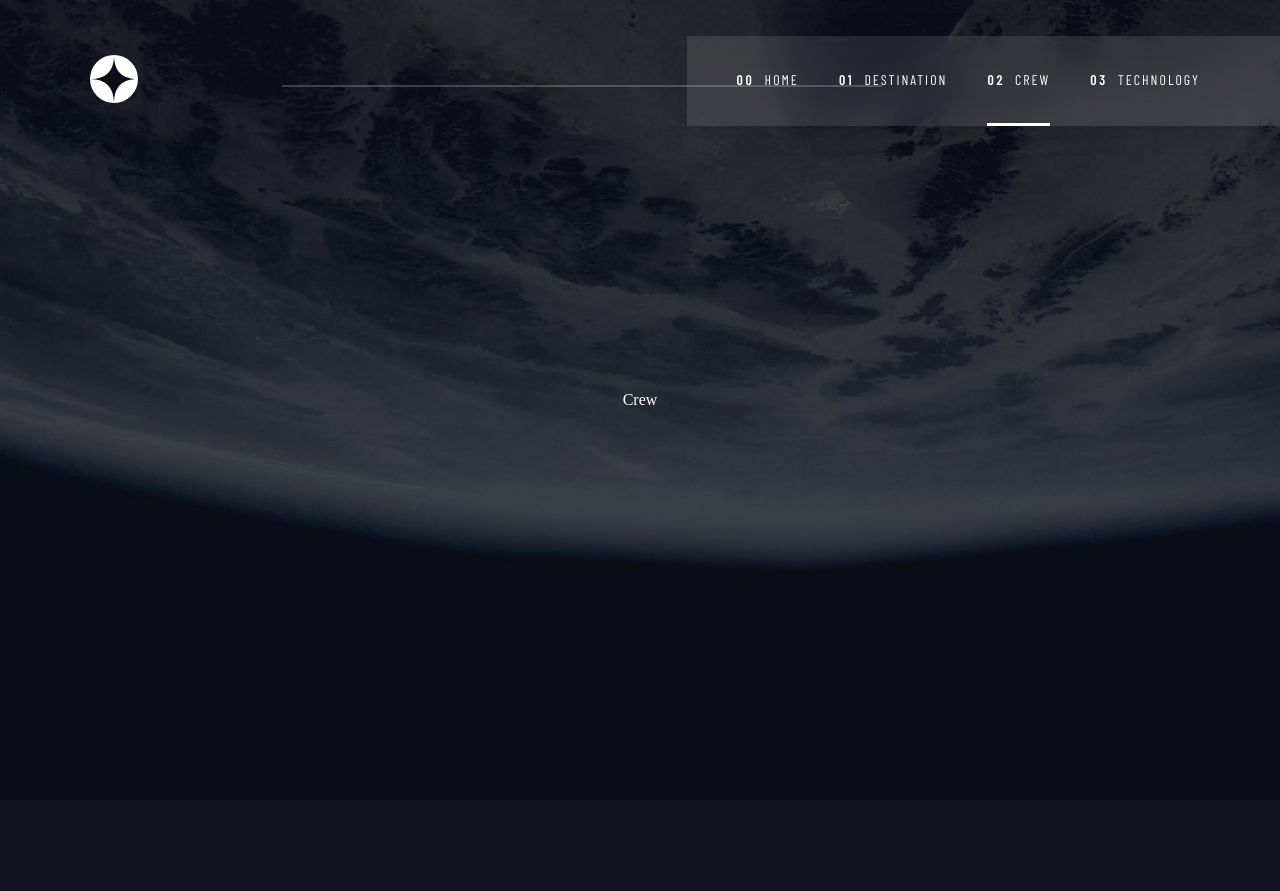
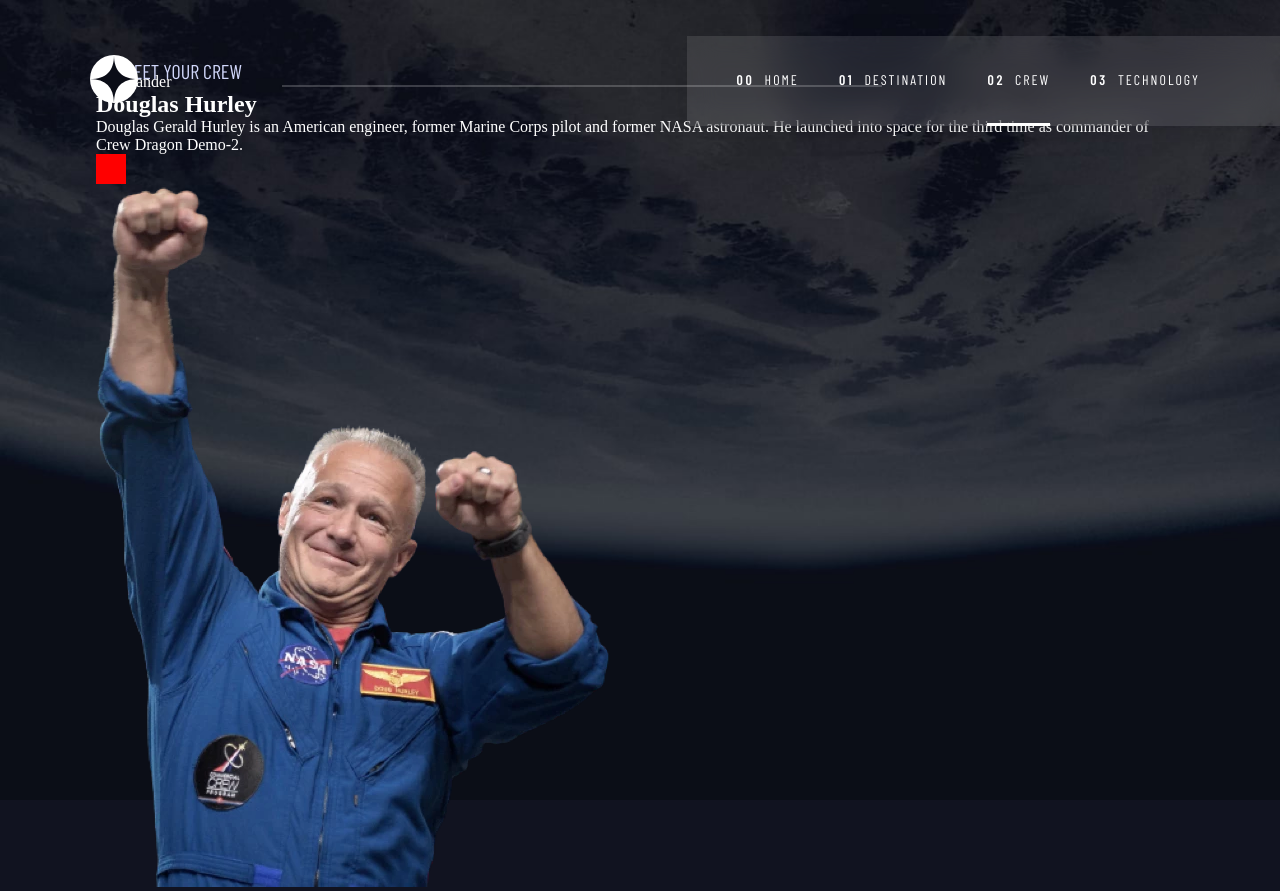
Before and after one commit to theblaisecode/Space-Exploration, a React (Vite) app: page /crew in a window 1280 px wide. Before the commit the page ends 800 px from the top, so only its background shows below. Built offline with nearby package versions, Linux system fonts and the light colour scheme; a web font is replaced by a local one.

Commit message:
first commit

```diff
--- /dev/null
+++ b/src/components/CrewContent.tsx
@@ -0,0 +1,67 @@
+import { useState } from "react";
+import { crew } from "../data";
+import CrewContentWrapper from "../styles/CrewContentWrapper";
+
+/* id: number;
+  jobTitle: string;
+  crewName: string;
+  crewInfo: string;
+  crewImg: string;
+  crewImgAlt: string; */
+
+function CrewContent() {
+  const [crewData, setCrewData] = useState<number>(1);
+
+  const toggleCrew = (index:number) => {
+    setCrewData(index);
+  };
+
+  return (
+    <CrewContentWrapper>
+      <div className="allCrew">
+        <div className="contentTop">
+          {crew.map((crewDetails) => {
+            const { id, jobTitle, crewName, crewInfo } = crewDetails;
+
+            return (
+              <div key={id}>
+                <span>{jobTitle} </span>
+                <h2>{crewName}</h2>
+                <p>{crewInfo}</p>
+              </div>
+            );
+          })}
+
+          <div className="crewNav">
+            <div className="allCrewNav">
+              {crew.map((crewNav) => {
+                const { id } = crewNav;
+                return (
+                  <span
+                    key={id}
+                    className="cccccc"
+                    style={{
+                      width: "30px",
+                      height: "30px",
+                      background: "red",
+                      display: "block",
+                      marginBottom: ".3rem",
+                    }}></span>
+                );
+              })}
+            </div>
+          </div>
+        </div>
+
+        <div className="contentBottom">
+          {crew.map((crewImage) => {
+            const { id, crewImg, crewImgAlt } = crewImage;
+
+            return <img key={id} src={crewImg} alt={crewImgAlt} />;
+          })}
+        </div>
+      </div>
+    </CrewContentWrapper>
+  );
+}
+export default CrewContent;
--- a/src/components/Header.tsx
+++ b/src/components/Header.tsx
@@ -40,4 +40,5 @@ function Header() {
     </HeaderWrapper>
   );
 }
+
 export default Header;
--- a/src/components/PageTitle.tsx
+++ b/src/components/PageTitle.tsx
@@ -11,4 +11,5 @@ function PageTitle(props: PageHeading) {
     </h3>
   );
 }
+
 export default PageTitle;
--- a/src/data.ts
+++ b/src/data.ts
@@ -2,6 +2,13 @@ import moon from "./assets/destination/image-moon.webp";
 import mars from "./assets/destination/image-mars.webp";
 import europa from "./assets/destination/image-europa.webp";
 import titan from "./assets/destination/image-titan.webp";
+import crewImg1 from "./assets/crew/image-douglas-hurley.webp";
+import crewImg2 from "./assets/crew/image-mark-shuttleworth.webp";
+import crewImg3 from "./assets/crew/image-victor-glover.webp";
+import crewImg4 from "./assets/crew/image-anousheh-ansari.webp";
+import techImg1 from "./assets/technology/image-launch-vehicle-portrait.jpg";
+import techImg2 from "./assets/technology/image-spaceport-portrait.jpg";
+import techImg3 from "./assets/technology/image-space-capsule-portrait.jpg";
 
 export const webNav: {
   id: number;
@@ -44,7 +51,7 @@ export const destination: {
   id: number;
   tabName: string;
   img: string;
-  imgAlt:string;
+  imgAlt: string;
   heading: string;
   tabContent: string;
   distance: string;
@@ -95,3 +102,79 @@ export const destination: {
     travelTime: "7 years",
   },
 ];
+
+export const crew: {
+  id: number;
+  jobTitle: string;
+  crewName: string;
+  crewInfo: string;
+  crewImg: string;
+  crewImgAlt: string;
+}[] = [
+  {
+    id: 1,
+    jobTitle: "commander",
+    crewName: "Douglas Hurley",
+    crewInfo:
+      "Douglas Gerald Hurley is an American engineer, former Marine Corps pilot and former NASA astronaut. He launched into space for the third time as commander of Crew Dragon Demo-2.",
+    crewImg: crewImg1,
+    crewImgAlt: "image of Douglas Hurley",
+  },
+  // {
+  //   id: 2,
+  //   jobTitle: "mission specialist",
+  //   crewName: "Mark Shuttleworth",
+  //   crewInfo:
+  //     "Mark Richard Shuttleworth is the founder and CEO of Canonical, the company behind the Linux-based Ubuntu operating system. Shuttleworth became the first South African to travel to space as a space tourist.",
+  //   crewImg: crewImg2,
+  //   crewImgAlt: "image of Mark Shuttleworth",
+  // },
+  // {
+  //   id: 3,
+  //   jobTitle: "pilot",
+  //   crewName: "Victor Glover",
+  //   crewInfo:
+  //     "Pilot on the first operational flight of the SpaceX Crew Dragon to the International Space Station. Glover is a commander in the U.S. Navy where he pilots an F/A-18.He was a crew member of Expedition 64, and served as a station systems flight engineer. ",
+  //   crewImg: crewImg3,
+  //   crewImgAlt: "image of Victor Glover",
+  // },
+  // {
+  //   id: 4,
+  //   jobTitle: "flight engineer",
+  //   crewName: "Anousheh Ansari",
+  //   crewInfo:
+  //     "Anousheh Ansari is an Iranian American engineer and co-founder of Prodea Systems. Ansari was the fourth self-funded space tourist, the first self-funded woman to fly to the ISS, and the first Iranian in space. ",
+  //   crewImg: crewImg4,
+  //   crewImgAlt: "image of Anousheh Ansari",
+  // },
+];
+
+export const technology: {
+  id: number;
+  stage: string;
+  info: string;
+  techImg: string;
+  techImgAlt: string;
+}[] = [
+  {
+    id: 1,
+    stage: "launch vehicle",
+    info: "A launch vehicle or carrier rocket is a rocket-propelled vehicle used to carry a payload from Earth's surface to space, usually to Earth orbit or beyond. Our WEB-X carrier rocket is the most powerful in operation. Standing 150 metres tall, it's quite an awe-inspiring sight on the launch pad!",
+    techImg: techImg1,
+    techImgAlt: "image of launch vehicle",
+  },
+  {
+    id: 2,
+    stage: "spaceport",
+    info: "A spaceport or cosmodrome is a site for launching (or receiving) spacecraft, by analogy to the seaport for ships or airport for aircraft. Based in the famous Cape Canaveral, our spaceport is ideally situated to take advantage of the Earth’s rotation for launch.",
+    techImg: techImg2,
+    techImgAlt: "image of spaceport",
+  },
+  {
+    id: 3,
+    stage: "space capsule",
+    info: "A space capsule is an often-crewed spacecraft that uses a blunt-body reentry capsule to reenter the Earth's atmosphere without wings. Our capsule is where you'll spend your time during the flight. It includes a space gym, cinema, and plenty of other activities to keep you entertained.",
+    techImg: techImg3,
+    techImgAlt: "image of space capsule",
+  },
+];
--- a/src/pages/Crew.tsx
+++ b/src/pages/Crew.tsx
@@ -1,8 +1,22 @@
-import CrewWrapper from "../styles/CrewWrapper"
+import CrewContent from "../components/CrewContent";
+import PageTitle from "../components/PageTitle";
+import CrewWrapper from "../styles/CrewWrapper";
 
 function Crew() {
+  const highlight = "02";
+  const text = "meet your crew";
+
   return (
-    <CrewWrapper>Crew</CrewWrapper>
-  )
+    <CrewWrapper>
+      <div className="container2">
+        <div className="crewContent">
+          <PageTitle highlight={highlight} text={text} />
+
+          <CrewContent/>
+        </div>
+      </div>
+    </CrewWrapper>
+  );
 }
-export default Crew
+
+export default Crew;
--- a/src/pages/Destination.tsx
+++ b/src/pages/Destination.tsx
@@ -18,4 +18,5 @@ function Destination() {
     </DestinationWrapper>
   );
 }
+
 export default Destination;
--- a/src/pages/Technology.tsx
+++ b/src/pages/Technology.tsx
@@ -1,6 +1,21 @@
-import TechnologyWrapper from "../styles/TechnoogyWrpper";
+import PageTitle from "../components/PageTitle";
+import TechnologyWrapper from "../styles/TechnologyWrapper";
 
 function Technology() {
-  return <TechnologyWrapper>Technology</TechnologyWrapper>;
+  const highlight = "03";
+  const text = "space launch 101";
+
+  return (
+    <TechnologyWrapper>
+      <div className="container2">
+        <div className="technologyContent">
+          <PageTitle highlight={highlight} text={text} />
+
+          <></>
+        </div>
+      </div>
+    </TechnologyWrapper>
+  );
 }
+
 export default Technology;
--- /dev/null
+++ b/src/styles/CrewContentWrapper.tsx
@@ -0,0 +1,7 @@
+import styled from "styled-components";
+
+const CrewContentWrapper = styled.section`
+
+`
+
+export default CrewContentWrapper
--- a/src/styles/CrewWrapper.tsx
+++ b/src/styles/CrewWrapper.tsx
@@ -10,6 +10,19 @@ const CrewWrapper = styled.section`
   justify-content: center;
   color: var(--textLight);
   position: relative;
+
+  .crewContent {
+    display: flex;
+    flex-direction: column;
+    justify-content: space-between;
+    align-items: flex-start;
+  }
+
+  @media screen and (max-width: 550px), screen and (max-height: 550px) {
+    .crewContent {
+      align-items: center;
+    }
+  }
 `;
 
 export default CrewWrapper;
```
Also changed, not shown: src/styles/TechnologyWrapper.tsx (renamed from src/styles/TechnoogyWrpper.tsx).
